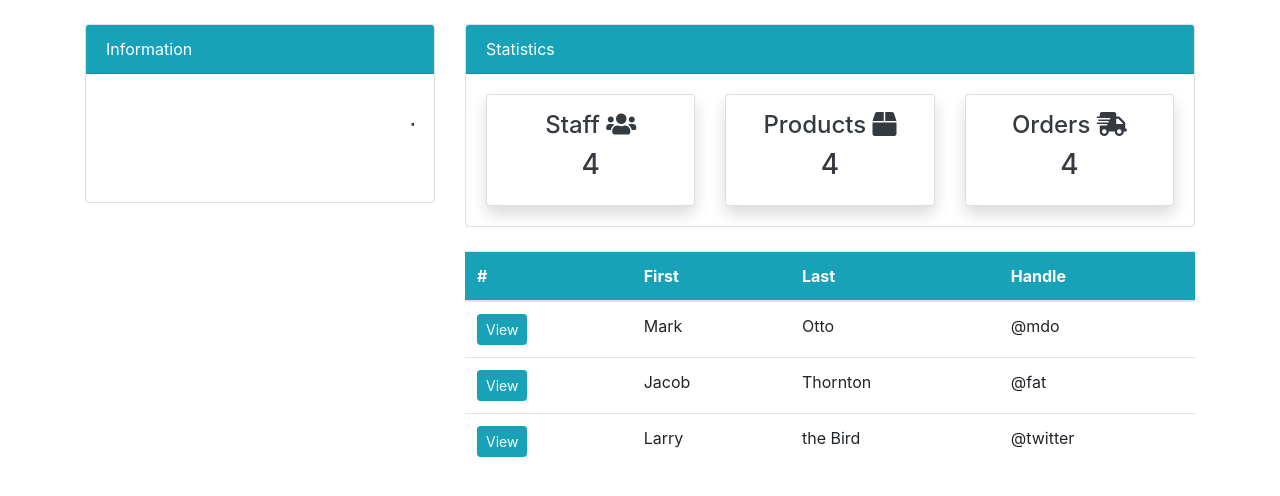
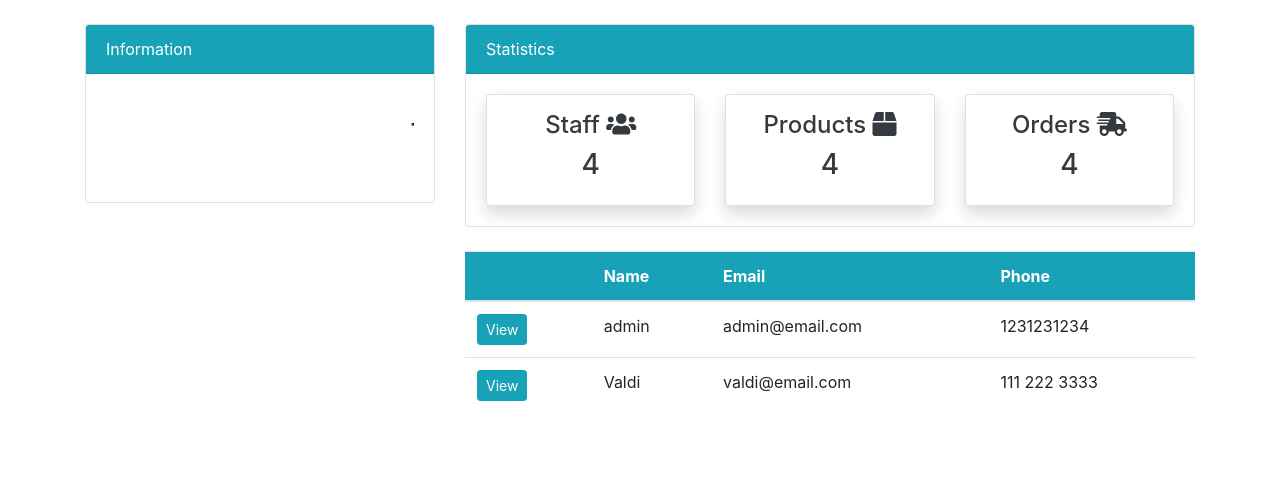
Before and after one commit to Didipaldidi/inventory-management-django, a Django app: page /staff/ in a window 1280 px wide. Shown: the part 56-552 px from the top of the page. Run offline with Django 4.2, Linux system fonts and the light colour scheme; a user stored in the database is signed in; data comes from the database, SQL or seed files in the repository; both versions use the stored data as it was after the commit.

Commit message:
display the user's info in staff page

```diff
--- a/dashboard/views.py
+++ b/dashboard/views.py
@@ -3,6 +3,7 @@ from django.http import HttpResponse
 from django.contrib.auth.decorators import login_required
 from .models import Product
 from .forms import ProductForm
+from django.contrib.auth.models import User
 
 # Create your views here.
 @login_required(login_url='user-login')
@@ -11,7 +12,11 @@ def index(request):
 
 @login_required(login_url='user-login')
 def staff(request):
-    return render(request, 'dashboard/staff.html')
+    workers = User.objects.all()
+    context = {
+        'workers': workers
+    }
+    return render(request, 'dashboard/staff.html', context)
 
 @login_required(login_url='user-login')
 def product(request):
--- a/templates/dashboard/staff.html
+++ b/templates/dashboard/staff.html
@@ -12,31 +12,21 @@
             <table class="table bg-white">
                 <thead class="bg-info">
                     <tr class="text-white">
-                        <th scope="col">#</th>
-                        <th scope="col">First</th>
-                        <th scope="col">Last</th>
-                        <th scope="col">Handle</th>
+                        <th scope="col"></th>
+                        <th scope="col">Name</th>
+                        <th scope="col">Email</th>
+                        <th scope="col">Phone</th>
                     </tr>
                 </thead>
                 <tbody>
+                    {% for worker in workers %}
                     <tr>
                         <th scope="row"><a class="btn btn-info btn-sm" href="">View</a></th>
-                        <td>Mark</td>
-                        <td>Otto</td>
-                        <td>@mdo</td>
+                        <td>{{ worker.username}}</td>
+                        <td>{{ worker.email}}</td>
+                        <td>{{ worker.profile.phone}}</td>
                     </tr>
-                    <tr>
-                        <th scope="row"><a class="btn btn-info btn-sm" href="">View</a></th>
-                        <td>Jacob</td>
-                        <td>Thornton</td>
-                        <td>@fat</td>
-                    </tr>
-                    <tr>
-                        <th scope="row"><a class="btn btn-info btn-sm" href="">View</a></th>
-                        <td>Larry</td>
-                        <td>the Bird</td>
-                        <td>@twitter</td>
-                    </tr>
+                    {% endfor %}
                 </tbody>
             </table>
         </div>
```
Also changed, not shown: db.sqlite3.
